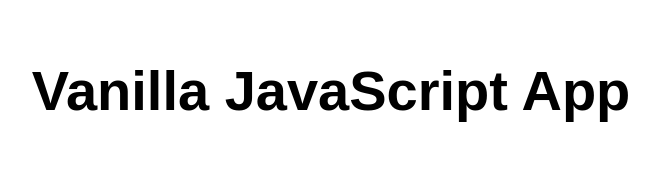
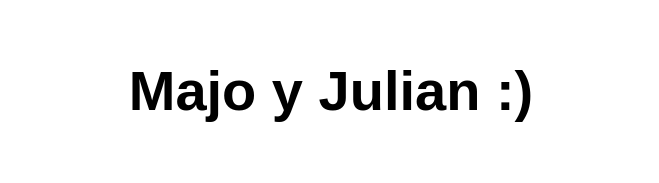
Before and after one commit to JulianGarcia8522/miPrimeraChamba, a website: page src/index.html in a window 1280 px wide. Shown: the whole page, without its empty margins (309-968 px from the left). Drawn offline with Linux system fonts and the light colour scheme.

Commit message:
primerCambio

```diff
--- a/src/index.html
+++ b/src/index.html
@@ -5,12 +5,12 @@
   <meta charset="UTF-8">
   <meta name="viewport" content="width=device-width, initial-scale=1.0">
   <link rel="stylesheet" href="styles.css">
-  <title>Vanilla JavaScript App</title>
+  <title>Tu no mete cabra</title>
 </head>
 
 <body>
   <main>
-    <h1>Vanilla JavaScript App</h1>
+    <h1>Majo y Julian :) </h1>
   </main>
 </body>
 
```
